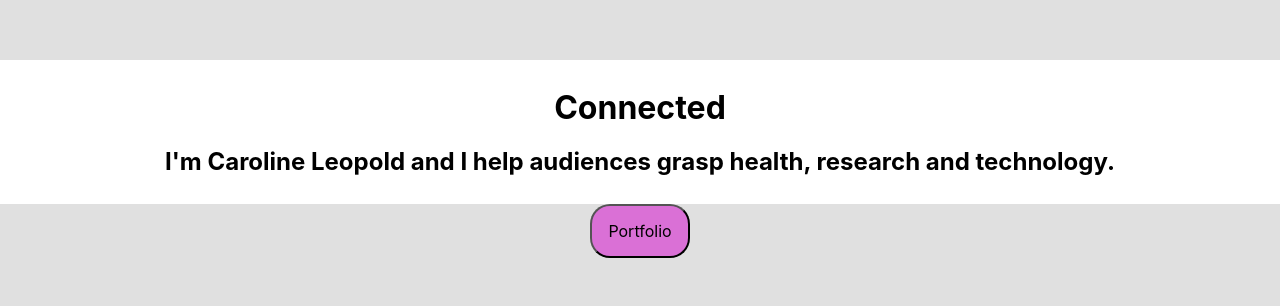
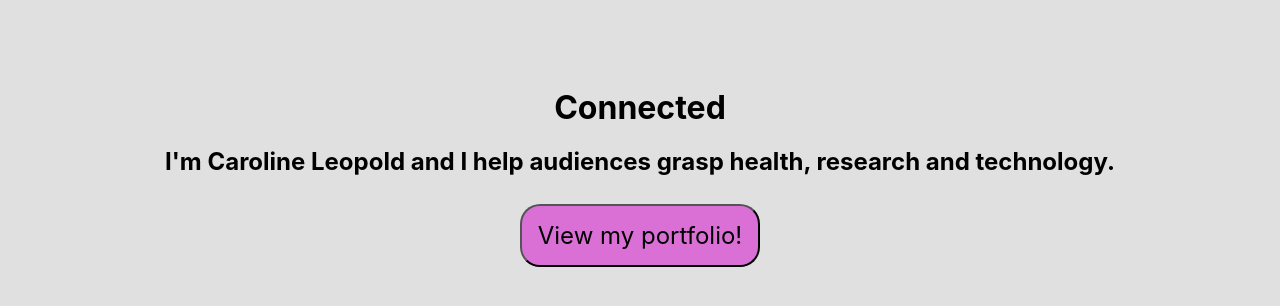
Before and after one commit to cml815/work-samples, a React (Create React App) app: page / in a window 1280 px wide. Shown: the part 208-514 px from the top of the page. Built offline with nearby package versions, Linux system fonts and the light colour scheme.

Commit message:
button edit

```diff
--- a/src/App.css
+++ b/src/App.css
@@ -14,7 +14,6 @@
 
 .Container-text {
   padding: .5rem 1rem;
-  background-color: white;
 }
 
 .Container-btn {
@@ -31,11 +30,13 @@ button  {
   background-color: orchid;
   width: 25%;
   border-radius: 20px;
+  transition: all 0.5s ease;
 }
 
 .btn-cta {
   width: 100%;
   padding: 1rem;
+  font-size: 1.5rem;
 }
 
 .btn-cta:hover {
--- a/src/App.js
+++ b/src/App.js
@@ -14,7 +14,7 @@ function App() {
       </div>
       <div className="Container-btn">
         <Link to="/projects">
-        <button className="btn-cta">Portfolio</button>
+        <button className="btn-cta">View my portfolio!</button>
         </Link>
       </div>
     </div>
```
